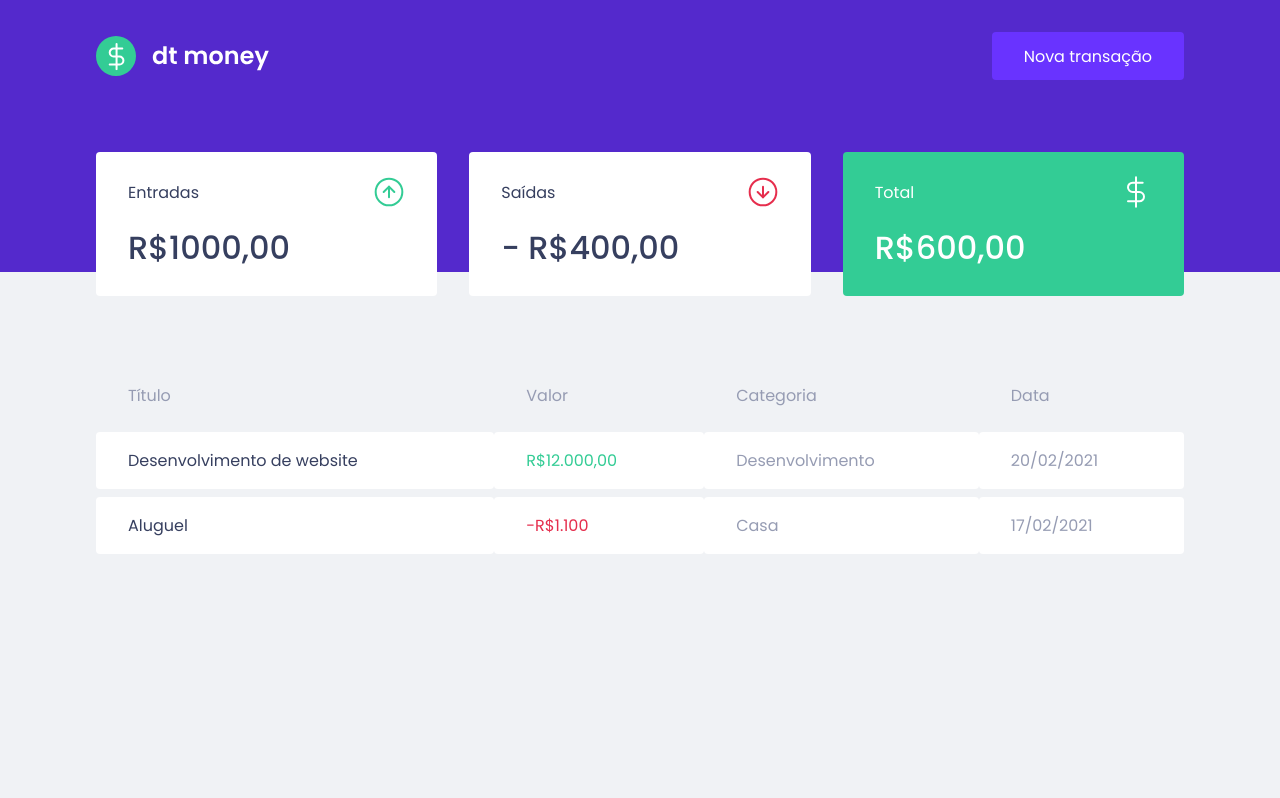
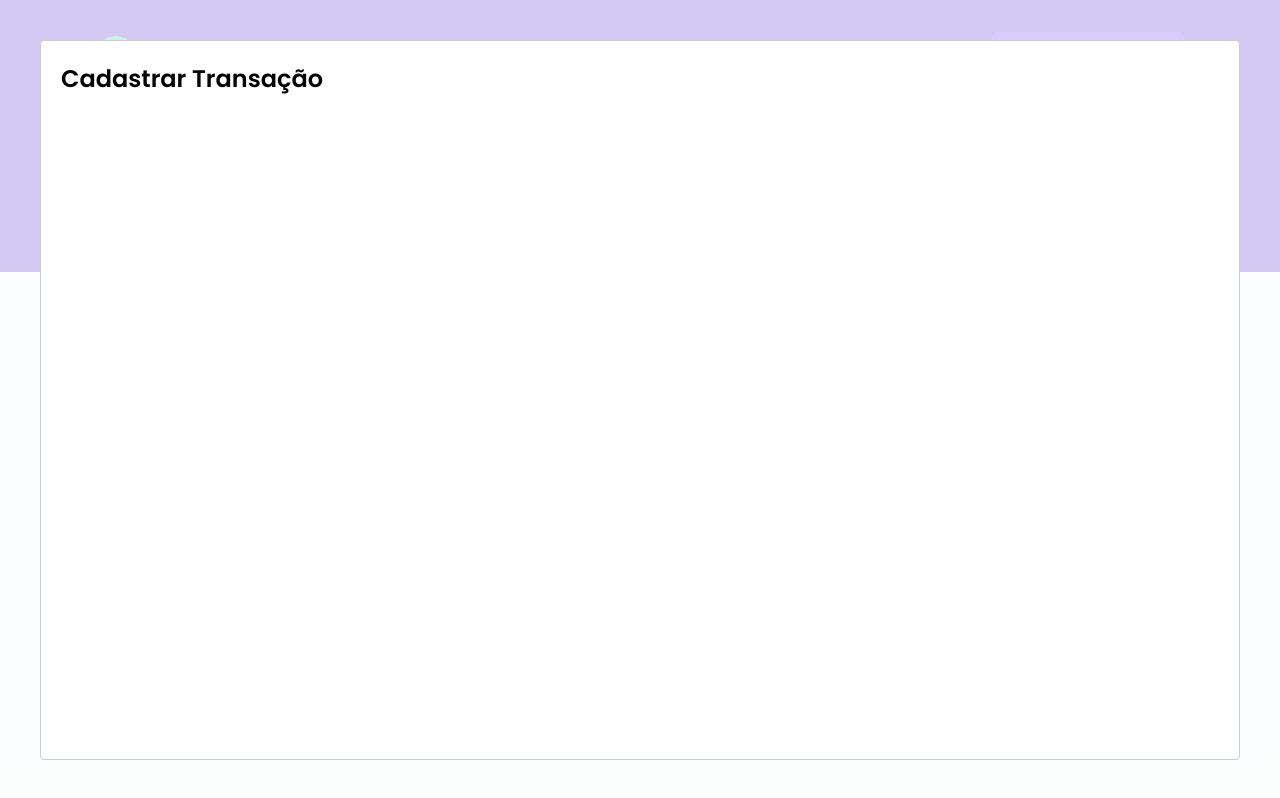
Before and after one commit to MiguelMachado-dev/ignite-chapter2, a React (Create React App) app in the folder dtmoney/: page / in a window 1280 px wide. Both pictures are taken after a click on the button "Nova transação". Built offline with nearby package versions, Linux system fonts and the light colour scheme; no server answers; what miragejs would draw is missing.

Commit message:
feat(modal): set creation modal

```diff
--- a/dtmoney/package.json
+++ b/dtmoney/package.json
@@ -7,6 +7,7 @@
     "miragejs": "^0.1.41",
     "react": "^17.0.2",
     "react-dom": "^17.0.2",
+    "react-modal": "^3.14.3",
     "react-scripts": "4.0.3",
     "styled-components": "^5.2.3",
     "web-vitals": "^1.0.1"
@@ -19,6 +20,7 @@
     "@types/node": "^12.0.0",
     "@types/react": "^17.0.0",
     "@types/react-dom": "^17.0.0",
+    "@types/react-modal": "^3.12.1",
     "@types/styled-components": "^5.1.9",
     "typescript": "^4.1.2"
   },
--- a/dtmoney/src/App.tsx
+++ b/dtmoney/src/App.tsx
@@ -1,13 +1,35 @@
-import { Dashboard } from './components/Dashboard';
-import { Header } from './components/Header';
+import Modal from "react-modal";
+import { useState } from "react";
 
-import { GlobalStyles } from './styles/global';
+import { Dashboard } from "./components/Dashboard";
+import { Header } from "./components/Header";
+
+import { GlobalStyles } from "./styles/global";
+
+Modal.setAppElement("#root");
 
 export function App() {
+  const [isNewTransactionModalOpen, setIsNewTransactionModalOpen] =
+    useState<boolean>(false);
+
+  function handleOpenNewTransactionModal() {
+    setIsNewTransactionModalOpen(true);
+  }
+
+  function handleCloseNewTransactionModal() {
+    setIsNewTransactionModalOpen(false);
+  }
+
   return (
     <>
-      <Header />
+      <Header onOpenNewTransactonModal={handleOpenNewTransactionModal} />
       <Dashboard />
+      <Modal
+        isOpen={isNewTransactionModalOpen}
+        onRequestClose={handleCloseNewTransactionModal}
+      >
+        <h2>Cadastrar Transação</h2>
+      </Modal>
       <GlobalStyles />
     </>
   );
--- a/dtmoney/src/components/Header/index.tsx
+++ b/dtmoney/src/components/Header/index.tsx
@@ -1,17 +1,21 @@
-import logoImg from '../../assets/logo.svg';
+import logoImg from "../../assets/logo.svg";
 
-import * as S from './styles'
+import * as S from "./styles";
 
-export function Header() {
+interface IHeaderProps {
+  onOpenNewTransactonModal: () => void;
+}
+
+export function Header({ onOpenNewTransactonModal }: IHeaderProps) {
   return (
     <S.Container>
       <S.Content>
-      <img src={logoImg} alt="dt money" />
+        <img src={logoImg} alt="dt money" />
 
-      <S.Button type="button">
-        Nova transação
-      </S.Button>
+        <S.Button type="button" onClick={onOpenNewTransactonModal}>
+          Nova transação
+        </S.Button>
       </S.Content>
     </S.Container>
-  )
+  );
 }
```
Also changed, not shown: 1 other file (tests, documents, lock files or other folders).
